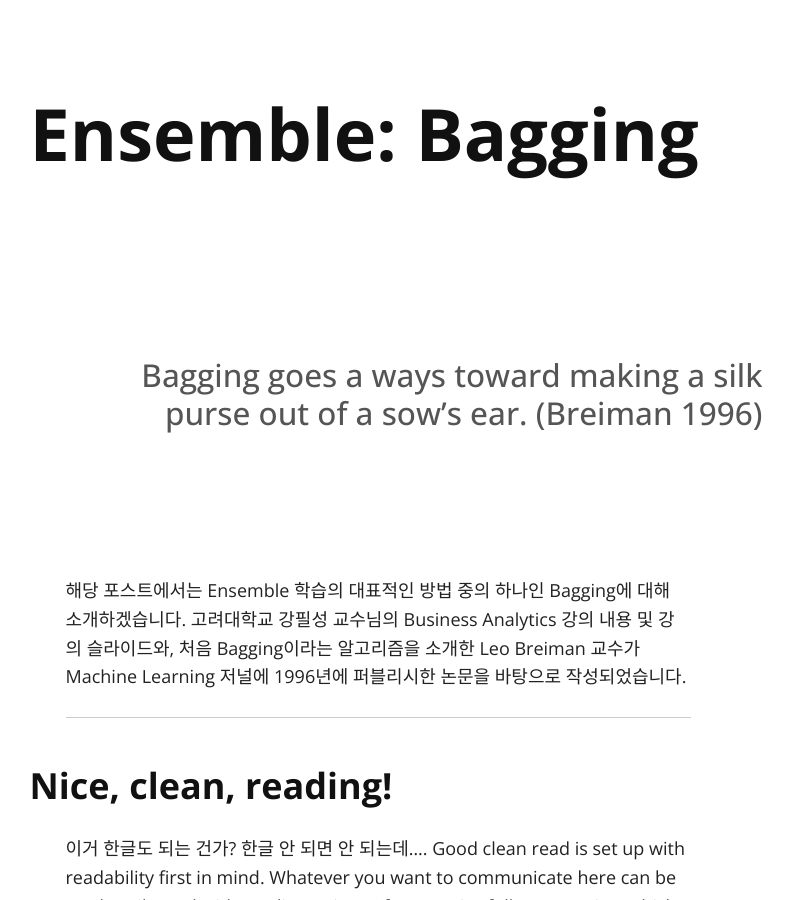
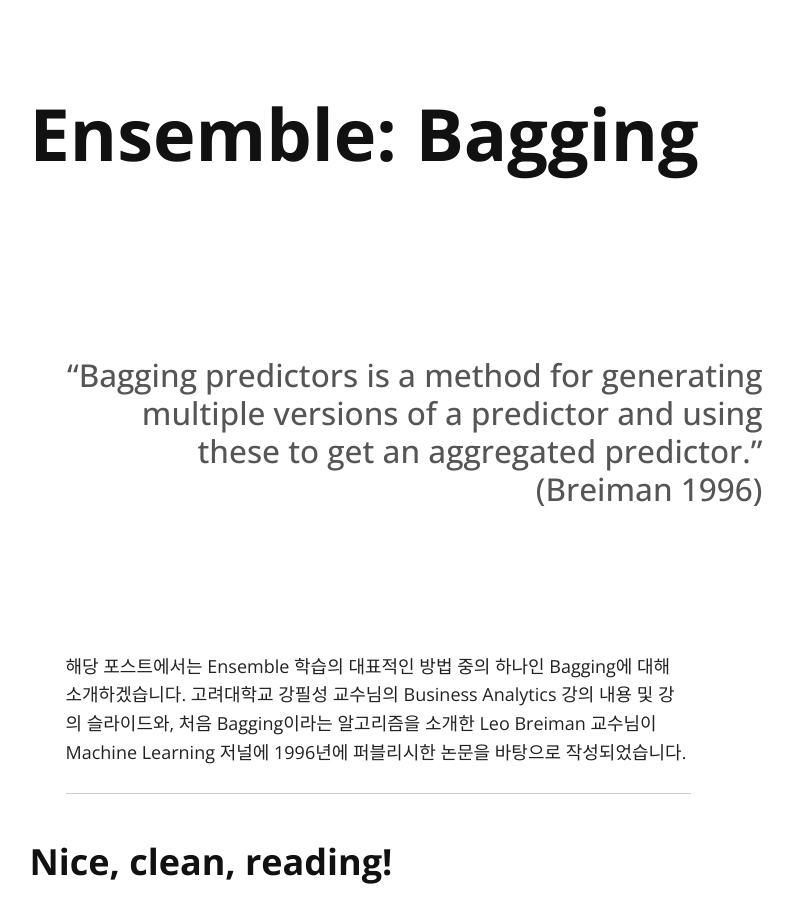
Before and after one commit to seokchaeyoon/seokchaeyoon.github.io, a Jekyll site: the page built from index.md, in a window 1280 px wide and 900 px high. Shown: the whole window, without its empty margins (262-1055 px from the left). Built offline with Jekyll 4.4.1, drawn with Linux system fonts in a browser that asks for light colours; nearby versions of some CDN libraries; our own code applies the rules of GitHub Pages for plain Markdown files.

Commit message:
Update index.md

```diff
--- a/index.md
+++ b/index.md
@@ -2,9 +2,9 @@
 layout: default
 ---
 
-## Bagging goes a ways toward making a silk purse out of a sow’s ear. (Breiman 1996)
+## “Bagging predictors is a method for generating multiple versions of a predictor and using these to get an aggregated predictor.” (Breiman 1996)
 
-해당 포스트에서는 Ensemble 학습의 대표적인 방법 중의 하나인 Bagging에 대해 소개하겠습니다. 고려대학교 강필성 교수님의 Business Analytics 강의 내용 및 강의 슬라이드와, 처음 Bagging이라는 알고리즘을 소개한 Leo Breiman 교수가 Machine Learning 저널에 1996년에 퍼블리시한 논문을 바탕으로 작성되었습니다.
+해당 포스트에서는 Ensemble 학습의 대표적인 방법 중의 하나인 Bagging에 대해 소개하겠습니다. 고려대학교 강필성 교수님의 Business Analytics 강의 내용 및 강의 슬라이드와, 처음 Bagging이라는 알고리즘을 소개한 Leo Breiman 교수님이 Machine Learning 저널에 1996년에 퍼블리시한 논문을 바탕으로 작성되었습니다.
 
 <hr>
 
```
